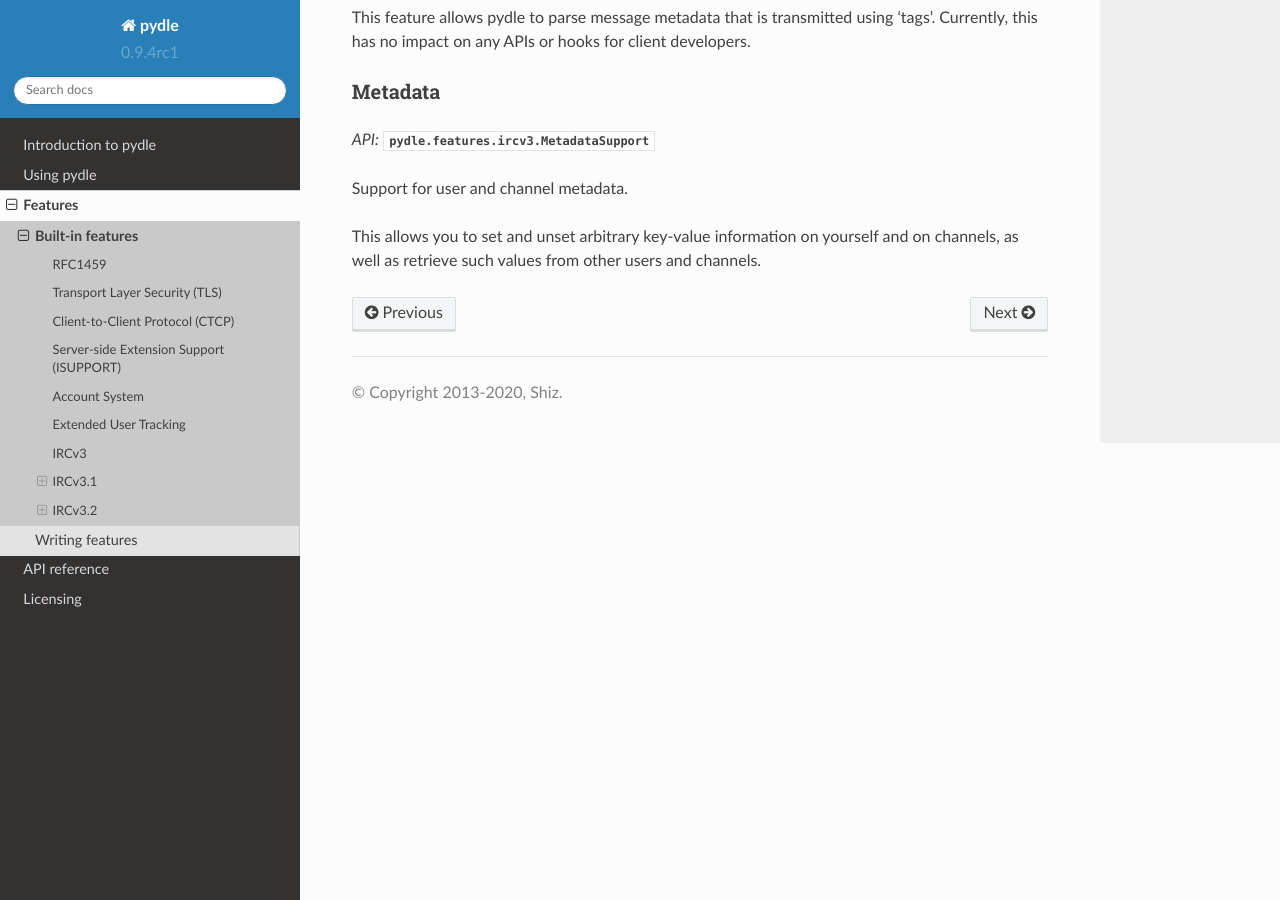
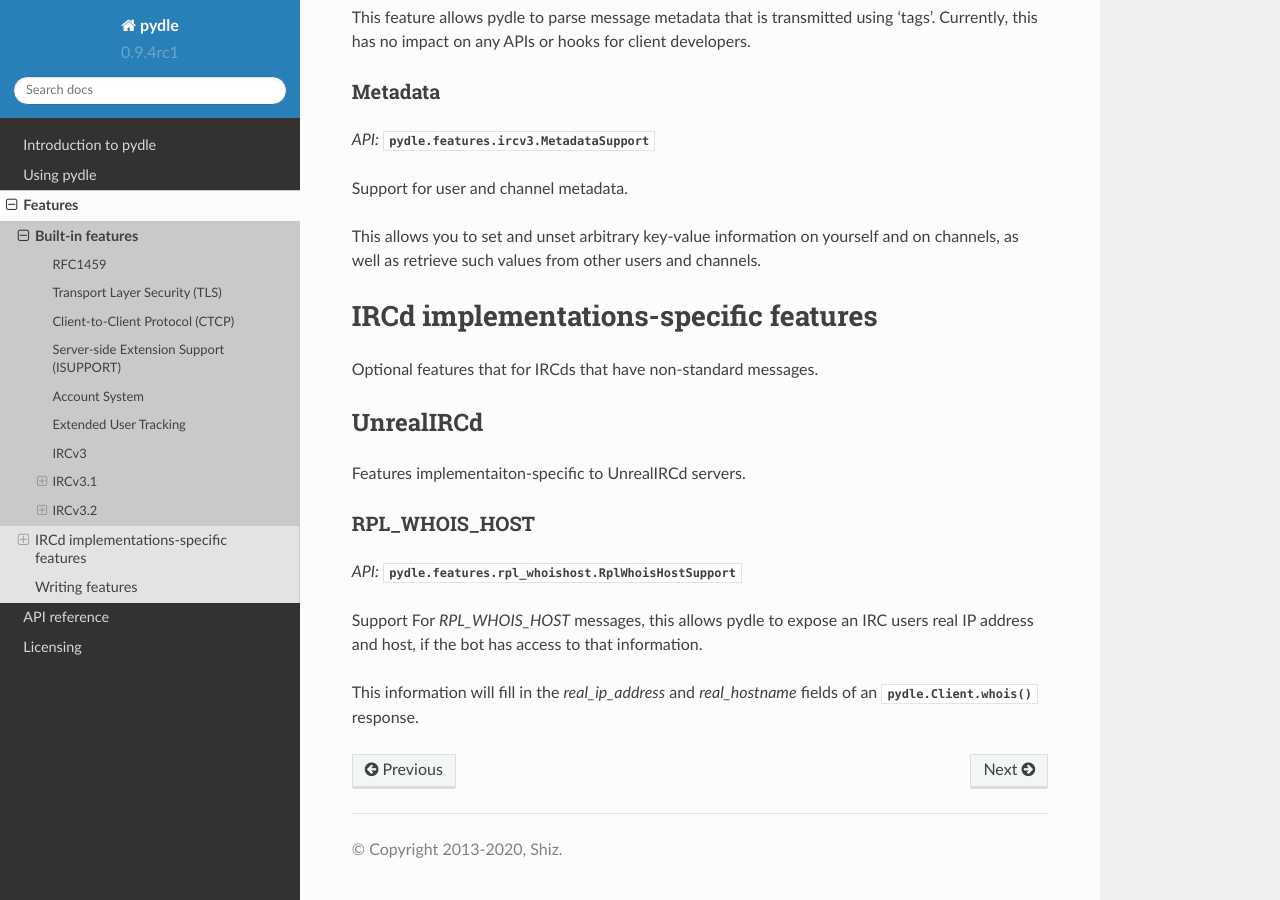
Before and after one commit to shizmob/pydle, a Sphinx documentation site: the page built from docs/features/overview.rst, in a window 1280 px wide and 900 px high, scrolled down 5452 px. Built offline with Sphinx 7.4.7 and the Read the Docs theme 2.0.0, drawn with Linux system fonts in a browser that asks for light colours; the version number is read from the project's files by our own code.

Commit message:
Add build documentation for the new optional feature

```diff
--- a/docs/features/overview.rst
+++ b/docs/features/overview.rst
@@ -234,3 +234,22 @@
 Support for user and channel metadata.
 
 This allows you to set and unset arbitrary key-value information on yourself and on channels, as well as retrieve such values from other users and channels.
+
+==============
+IRCd implementations-specific features
+==============
+Optional features that for IRCds that have non-standard messages.
+
+UnrealIRCd
+==========
+Features implementaiton-specific to UnrealIRCd servers.
+
+RPL_WHOIS_HOST
+--------------
+*API:* :class:`pydle.features.rpl_whoishost.RplWhoisHostSupport`
+
+Support For `RPL_WHOIS_HOST` messages, this allows pydle to expose an IRC users
+real IP address and host, if the bot has access to that information.
+
+This information will fill in the `real_ip_address` and `real_hostname` fields
+of an :class:`pydle.Client.whois()` response.
```
